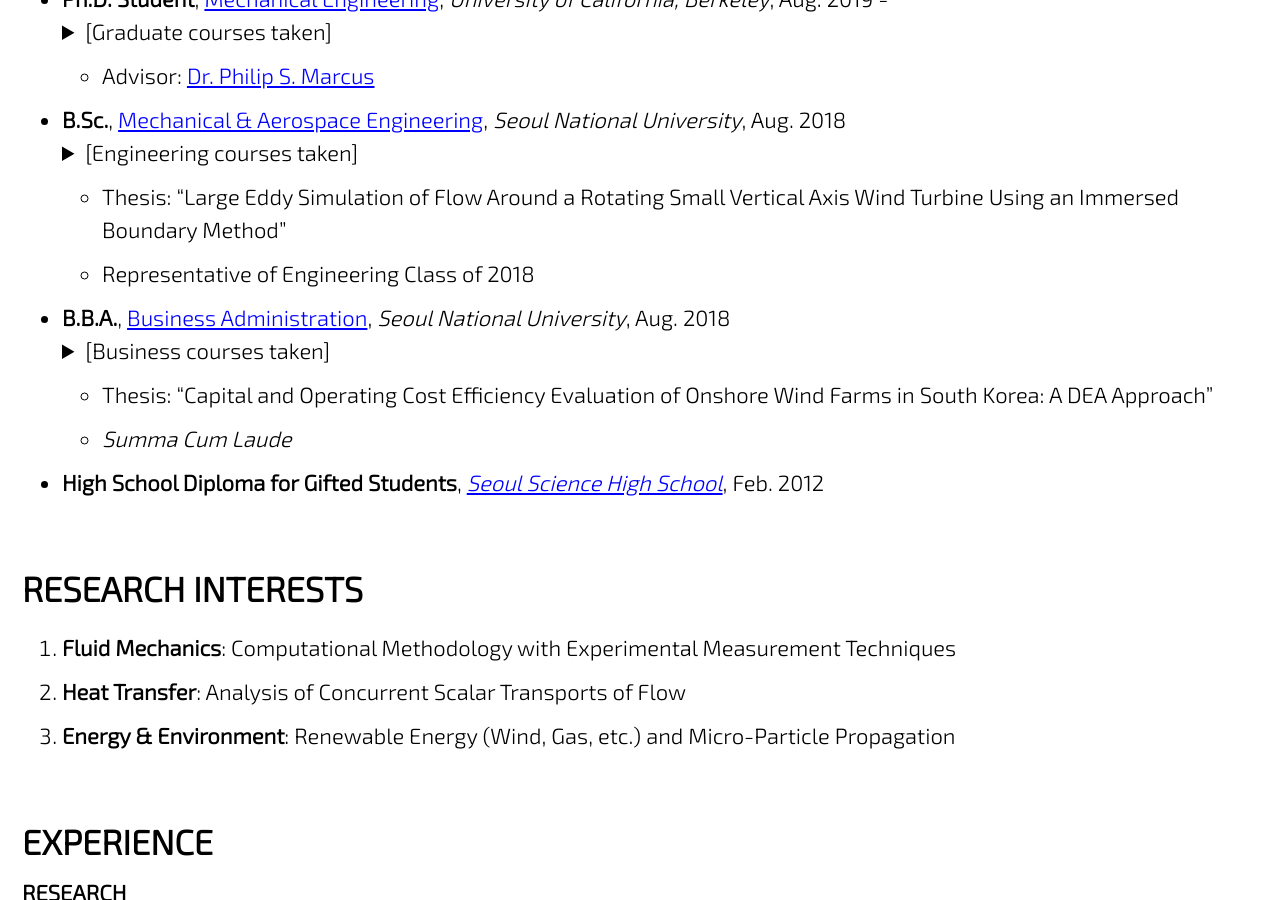
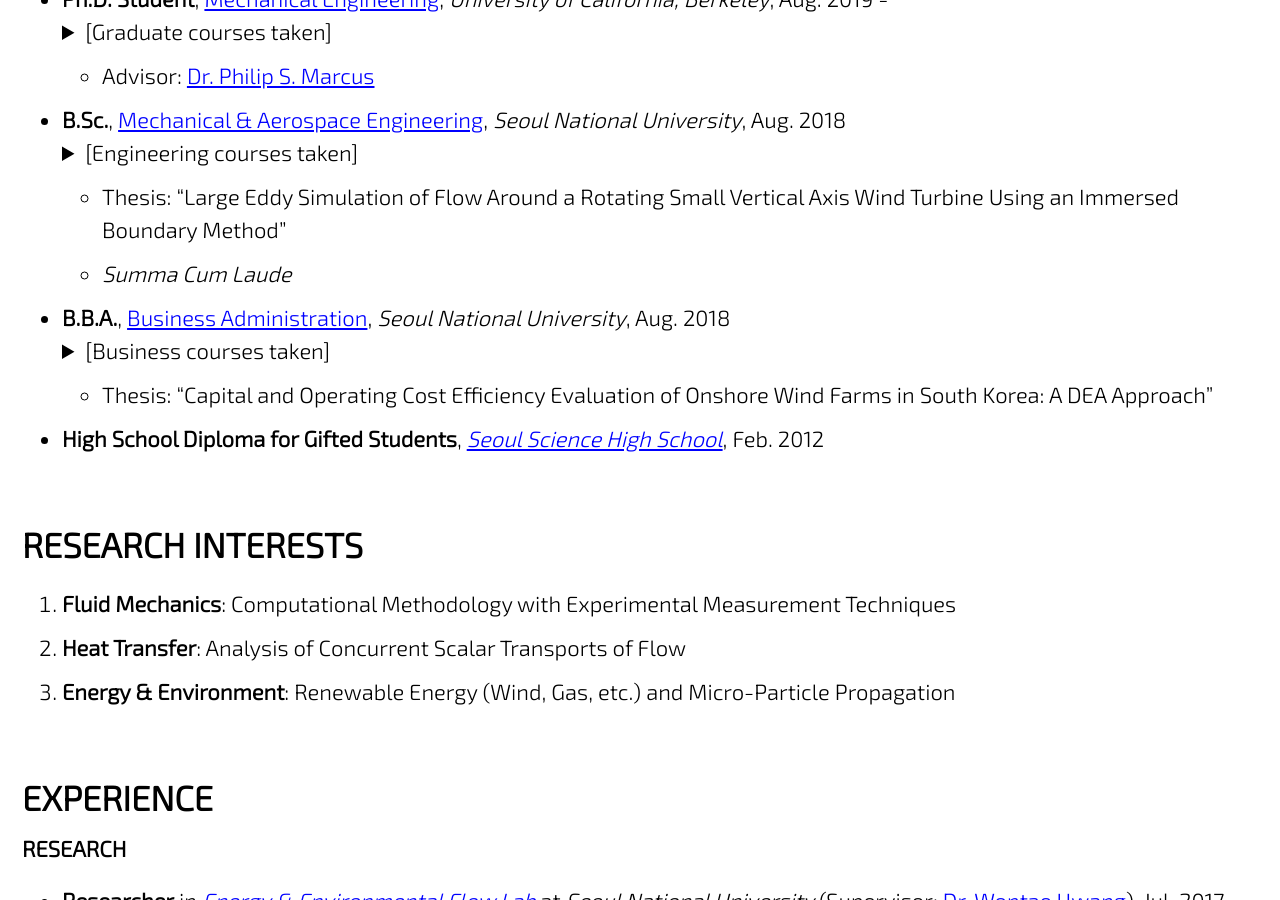
Before and after one commit to jun9303/jun9303.github.io, a Jekyll site: the page built from _pages/about.md, in a window 1280 px wide and 900 px high, scrolled down 782 px. Built offline with Jekyll 4.4.1, drawn with Linux system fonts in a browser that asks for light colours; cached includes are drawn as plain includes; nearby versions of some CDN libraries.

Commit message:
Signed-off-by: Joon <jun9303@gmail.com>

```diff
--- a/_pages/about.md
+++ b/_pages/about.md
@@ -31,7 +31,8 @@ feature_row:
       <small>Applied Fluid Mechanics, Creative Engineering Design, Digital Computer Concept and Practice, Digital Fabrication and Manufacturing, Dynamics, Engineering Mathematics (1 & 2), Fluid Mechanics, Heat Transfer, Introduction to Electrical and Computer Engineering, Management in Mechanical Engineering (1 & 2), Manufacturing Processes, Mechanical Drawing, Mechanical Engineering Lab. (1 & 2), Mechanical System Design Project (1 & 2), Mechanics and Design, Solid Mechanics, Thermodynamics, Writing in Science & Technology</small>
     </details>
   + Thesis: "Large Eddy Simulation of Flow Around a Rotating Small Vertical Axis Wind Turbine Using an Immersed Boundary Method"
-  + Representative of Engineering Class of 2018
+  + *Summa Cum Laude*
+
 - **B.B.A.**, [Business Administration](http://cba.snu.ac.kr/en), *Seoul National University*, Aug. 2018
     <details>
       <summary>[Business courses taken]</summary>
```
Also changed, not shown: other parts of _pages/about.md (+0 -1 lines).
